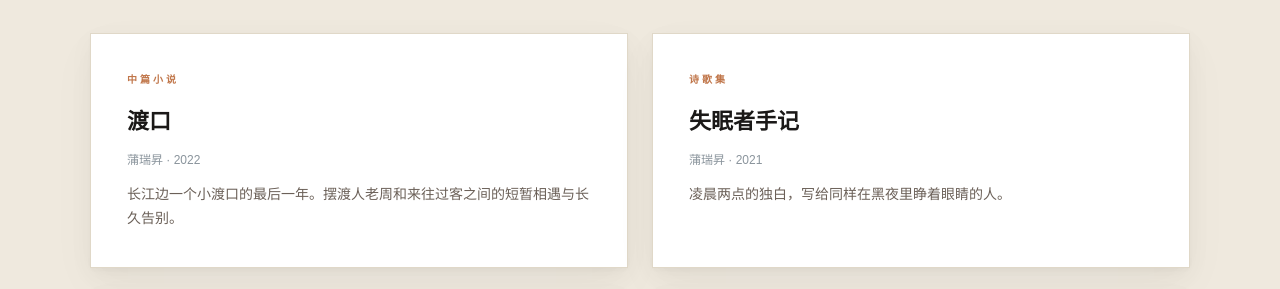
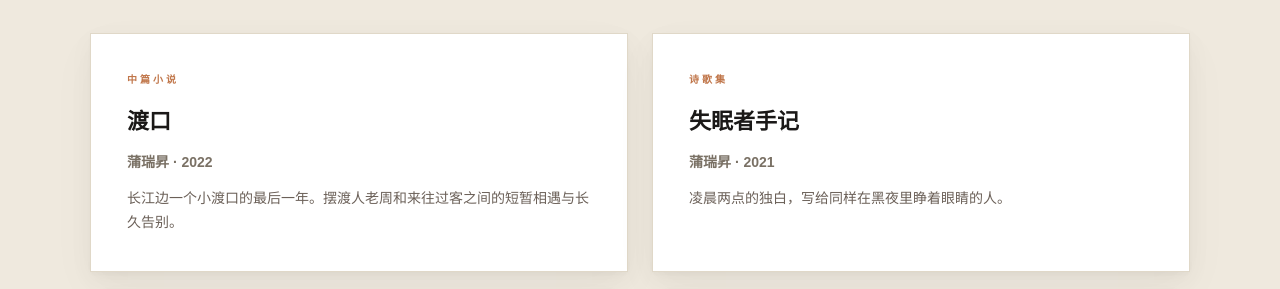
Before and after one commit to kker-5533/writer-site, an Astro site: page / in a window 1280 px wide. Shown: the part 643-932 px from the top of the page. Built offline with nearby package versions, Linux system fonts and the light colour scheme; Astro itself is replaced by a stand-in of ours.

Commit message:
修复: 后台卡片/时间作者字号加大

```diff
--- a/src/pages/index.astro
+++ b/src/pages/index.astro
@@ -182,7 +182,7 @@ const recommendedAuthors = users.filter((u: any) => u.recommended && u.status ==
   .c-card:hover::after { bottom: -6px; height: 14px; opacity: .6; }
   .c-tag, .c-date { font-size: 10px; font-weight: 700; letter-spacing: 3px; color: var(--accent); margin-bottom: 12px; display: block; }
   .c-card h3 { font-size: 22px; font-weight: 700; color: var(--navy); margin-bottom: 6px; }
-  .c-meta { font-size: 12px; color: var(--text-light); font-weight: 500; margin-bottom: 12px; }
+  .c-meta { font-size: 14px; color: var(--text-muted); font-weight: 600; margin-bottom: 12px; }
   .c-desc { font-size: 14px; line-height: 1.7; color: var(--text-mid); }
 
   /* ===== 作者卡片 ===== */
--- a/src/styles/global.css
+++ b/src/styles/global.css
@@ -125,9 +125,10 @@ section.alt { background: var(--white); }
 .admin-card strong { font-family: var(--font-heading); font-size: 18px; color: var(--navy); letter-spacing: 0.5px; font-weight: 700; }
 .admin-card .tag { font-size: 12px; padding: 3px 10px; background: var(--sand-light); border-radius: 3px; color: var(--text-mid); margin-left: 10px; font-weight: 600; }
 .admin-card .tag.draft { background: #fef3cd; color: #856404; }
-.admin-card-summary { font-size: 15px; color: var(--text-dark); line-height: 1.75; font-weight: 500; }
-.admin-card-note { font-size: 14px; font-weight: 500; color: #e67e22; background: #fef9f3; padding: 10px 14px; border-radius: 8px; margin-top: 6px; border-left: 3px solid #e67e22; }
+.admin-card-summary { font-size: 15px; color: var(--text-dark); line-height: 1.75; font-weight: 600; }
+.admin-card-note { font-size: 14px; font-weight: 600; color: #e67e22; background: #fef9f3; padding: 10px 14px; border-radius: 8px; margin-top: 6px; border-left: 3px solid #e67e22; }
 .admin-card-actions { display: flex; gap: 8px; margin-top: 8px; flex-wrap: wrap; }
+.admin-card-actions .admin-btn-sm, .admin-card-actions button { font-size: 13px; font-weight: 600; padding: 7px 18px; }
 .admin-empty {
   color: var(--text-mid); padding: 60px 0; text-align: center; font-size: 15px; font-weight: 500;
   background: var(--white); border-radius: 12px; border: 1px dashed var(--border);
```
